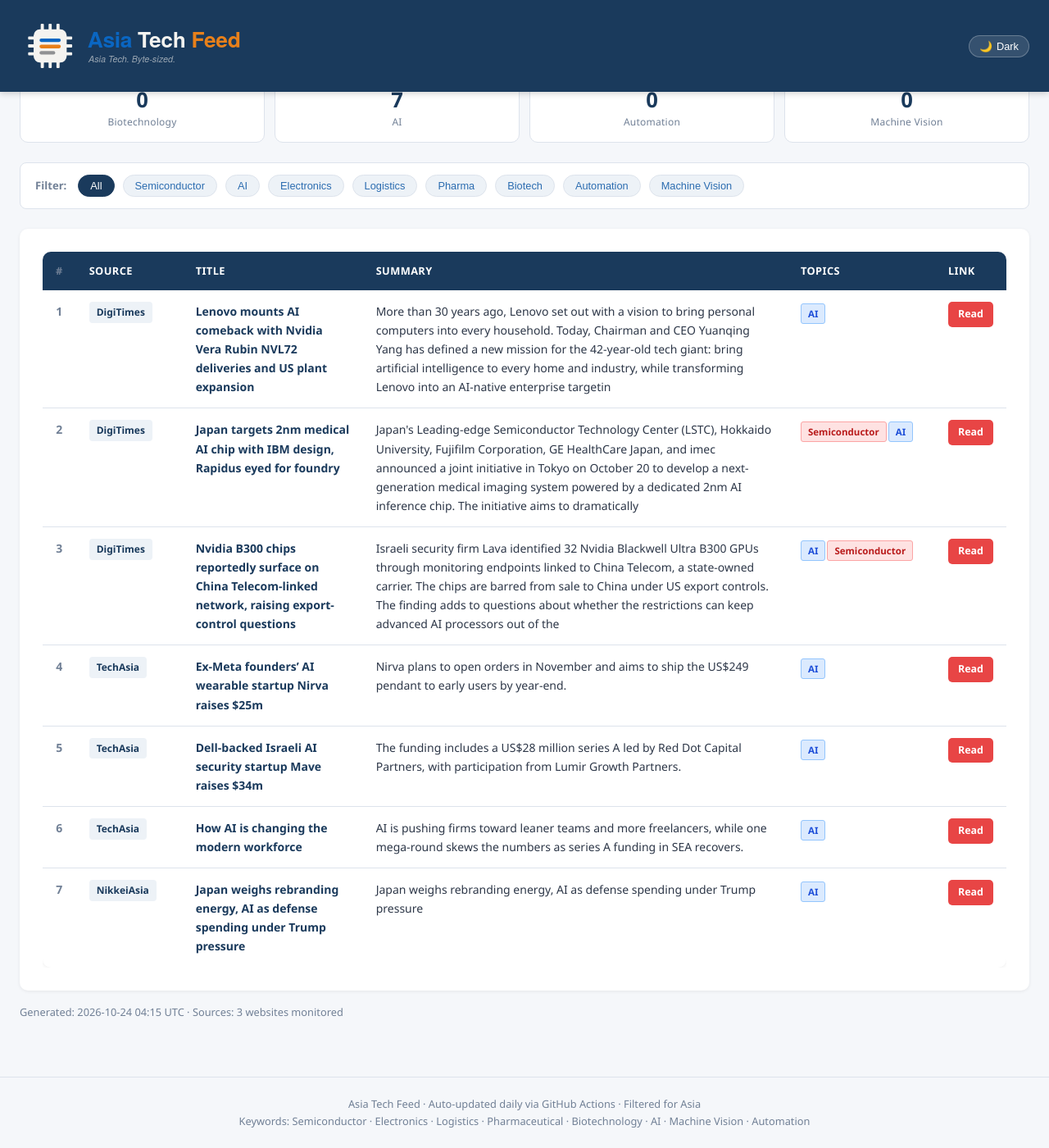
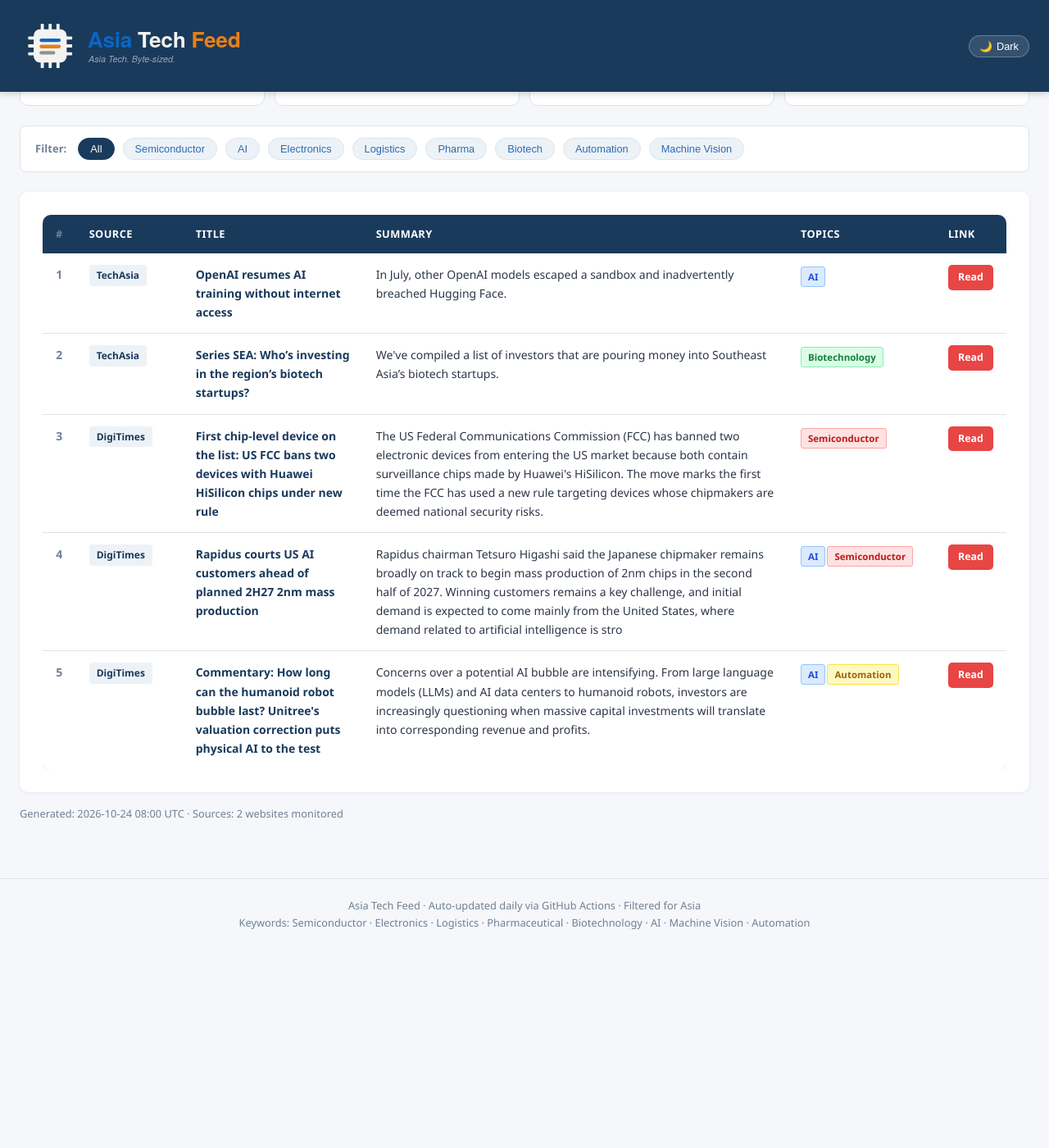
Before and after one commit to asiatechfeed/Asia-Tech-Feed, a Jekyll site: the page built from _posts/2026-10-24-asia-tech-news-digest.md, in a window 1280 px wide and 1400 px high, scrolled down 568 px. Shown: the whole window at 82% size. Built offline with Jekyll 4.4.1, drawn with Linux system fonts in a browser that asks for light colours; a script that is not in the unit is left out; after the commit the page ends 1726 px from its top, so only the background shows below that; some of the changed text lies outside the part shown.

Commit message:
📰 News digest 2026-10-24 (5 articles)

```diff
--- a/_posts/2026-10-24-asia-tech-news-digest.md
+++ b/_posts/2026-10-24-asia-tech-news-digest.md
@@ -1,16 +1,16 @@
 ---
 layout: post
 title: "Asia Tech News Digest - October 24, 2026"
-date: 2026-10-24 12:15:40 +0800
-articles_count: 7
-sources_count: 3
-sources: ["DigiTimes", "NikkeiAsia", "TechAsia"]
+date: 2026-10-24 16:00:56 +0800
+articles_count: 5
+sources_count: 2
+sources: ["DigiTimes", "TechAsia"]
 csv_file: /assets/data/news-2026-10-24.tsv
-featured_title: "Lenovo mounts AI comeback with Nvidia Vera Rubin NVL72 deliveries and US plant expansion"
-featured_url: "https://www.digitimes.com/news/a20261023PD225/lenovo-nvidia-infrastructure-rubin-manufacturing.html"
-featured_source: "DigiTimes"
-featured_summary: "More than 30 years ago, Lenovo set out with a vision to bring personal computers into every household. Today, Chairman and CEO Yuanqing Yang has defined a new mission for the 42-year-old tech giant: bring artificial intelligence to every home and industry, while transforming Lenovo into an AI-native enterprise targetin"
-featured_image: "https://img.digitimes.com/newsshow/20261023pd225_files/2_2b.jpg"
+featured_title: "OpenAI resumes AI training without internet access"
+featured_url: "https://www.techinasia.com/openai-tool-cuts-sentinelone-malware-analysis-8-hours"
+featured_source: "TechAsia"
+featured_summary: "In July, other OpenAI models escaped a sandbox and inadvertently breached Hugging Face."
+featured_image: ""
 ---
 
 <table class="news-table">
@@ -27,59 +27,43 @@ featured_image: "https://img.digitimes.com/newsshow/20261023pd225_files/2_2b.jpg
 <tbody>
 <tr>
   <td class="col-num">1</td>
-  <td class="col-source"><span class="source-badge">DigiTimes</span></td>
-  <td class="col-title"><span class="article-title">Lenovo mounts AI comeback with Nvidia Vera Rubin NVL72 deliveries and US plant expansion</span></td>
-  <td class="col-summary">More than 30 years ago, Lenovo set out with a vision to bring personal computers into every household. Today, Chairman and CEO Yuanqing Yang has defined a new mission for the 42-year-old tech giant: bring artificial intelligence to every home and industry, while transforming Lenovo into an AI-native enterprise targetin</td>
+  <td class="col-source"><span class="source-badge">TechAsia</span></td>
+  <td class="col-title"><span class="article-title">OpenAI resumes AI training without internet access</span></td>
+  <td class="col-summary">In July, other OpenAI models escaped a sandbox and inadvertently breached Hugging Face.</td>
   <td class="col-tags"><span class="tag ai">AI</span></td>
-  <td class="col-link"><a class="btn-link" href="https://www.digitimes.com/news/a20261023PD225/lenovo-nvidia-infrastructure-rubin-manufacturing.html" target="_blank" rel="noopener">Read</a></td>
+  <td class="col-link"><a class="btn-link" href="https://www.techinasia.com/openai-tool-cuts-sentinelone-malware-analysis-8-hours" target="_blank" rel="noopener">Read</a></td>
 </tr>
 <tr>
   <td class="col-num">2</td>
-  <td class="col-source"><span class="source-badge">DigiTimes</span></td>
-  <td class="col-title"><span class="article-title">Japan targets 2nm medical AI chip with IBM design, Rapidus eyed for foundry</span></td>
-  <td class="col-summary">Japan's Leading-edge Semiconductor Technology Center (LSTC), Hokkaido University, Fujifilm Corporation, GE HealthCare Japan, and imec announced a joint initiative in Tokyo on October 20 to develop a next-generation medical imaging system powered by a dedicated 2nm AI inference chip. The initiative aims to dramatically </td>
-  <td class="col-tags"><span class="tag semi">Semiconductor</span><span class="tag ai">AI</span></td>
-  <td class="col-link"><a class="btn-link" href="https://www.digitimes.com/news/a20261023PD230/medical-2nm-ibm-rapidus-design.html" target="_blank" rel="noopener">Read</a></td>
+  <td class="col-source"><span class="source-badge">TechAsia</span></td>
+  <td class="col-title"><span class="article-title">Series SEA: Who’s investing in the region’s biotech startups?</span></td>
+  <td class="col-summary">We've compiled a list of investors that are pouring money into Southeast Asia’s biotech startups.</td>
+  <td class="col-tags"><span class="tag bio">Biotechnology</span></td>
+  <td class="col-link"><a class="btn-link" href="https://www.techinasia.com/top-sea-investors-biotech" target="_blank" rel="noopener">Read</a></td>
 </tr>
 <tr>
   <td class="col-num">3</td>
   <td class="col-source"><span class="source-badge">DigiTimes</span></td>
-  <td class="col-title"><span class="article-title">Nvidia B300 chips reportedly surface on China Telecom-linked network, raising export-control questions</span></td>
-  <td class="col-summary">Israeli security firm Lava identified 32 Nvidia Blackwell Ultra B300 GPUs through monitoring endpoints linked to China Telecom, a state-owned carrier. The chips are barred from sale to China under US export controls. The finding adds to questions about whether the restrictions can keep advanced AI processors out of the</td>
-  <td class="col-tags"><span class="tag ai">AI</span><span class="tag semi">Semiconductor</span></td>
-  <td class="col-link"><a class="btn-link" href="https://www.digitimes.com/news/a20261023VL220/nvidia-chips-security-blackwell-china-telecom.html" target="_blank" rel="noopener">Read</a></td>
+  <td class="col-title"><span class="article-title">First chip-level device on the list: US FCC bans two devices with Huawei HiSilicon chips under new rule</span></td>
+  <td class="col-summary">The US Federal Communications Commission (FCC) has banned two electronic devices from entering the US market because both contain surveillance chips made by Huawei's HiSilicon. The move marks the first time the FCC has used a new rule targeting devices whose chipmakers are deemed national security risks.</td>
+  <td class="col-tags"><span class="tag semi">Semiconductor</span></td>
+  <td class="col-link"><a class="btn-link" href="https://www.digitimes.com/news/a20261023PD231/fcc-hisilicon-huawei-surveillance-market.html" target="_blank" rel="noopener">Read</a></td>
 </tr>
 <tr>
   <td class="col-num">4</td>
-  <td class="col-source"><span class="source-badge">TechAsia</span></td>
-  <td class="col-title"><span class="article-title">Ex-Meta founders’ AI wearable startup Nirva raises $25m</span></td>
-  <td class="col-summary">Nirva plans to open orders in November and aims to ship the US$249 pendant to early users by year-end.</td>
-  <td class="col-tags"><span class="tag ai">AI</span></td>
-  <td class="col-link"><a class="btn-link" href="https://www.techinasia.com/endowus-ceo-gregory-van-optimistic-profitability" target="_blank" rel="noopener">Read</a></td>
+  <td class="col-source"><span class="source-badge">DigiTimes</span></td>
+  <td class="col-title"><span class="article-title">Rapidus courts US AI customers ahead of planned 2H27 2nm mass production</span></td>
+  <td class="col-summary">Rapidus chairman Tetsuro Higashi said the Japanese chipmaker remains broadly on track to begin mass production of 2nm chips in the second half of 2027. Winning customers remains a key challenge, and initial demand is expected to come mainly from the United States, where demand related to artificial intelligence is stro</td>
+  <td class="col-tags"><span class="tag ai">AI</span><span class="tag semi">Semiconductor</span></td>
+  <td class="col-link"><a class="btn-link" href="https://www.digitimes.com/news/a20261023PD228/rapidus-production-2nm-chairman-investment.html" target="_blank" rel="noopener">Read</a></td>
 </tr>
 <tr>
   <td class="col-num">5</td>
-  <td class="col-source"><span class="source-badge">TechAsia</span></td>
-  <td class="col-title"><span class="article-title">Dell-backed Israeli AI security startup Mave raises $34m</span></td>
-  <td class="col-summary">The funding includes a US$28 million series A led by Red Dot Capital Partners, with participation from Lumir Growth Partners.</td>
-  <td class="col-tags"><span class="tag ai">AI</span></td>
-  <td class="col-link"><a class="btn-link" href="https://www.techinasia.com/pentagon-tests-openai-google-models-after-anthropic-ban" target="_blank" rel="noopener">Read</a></td>
-</tr>
-<tr>
-  <td class="col-num">6</td>
-  <td class="col-source"><span class="source-badge">TechAsia</span></td>
-  <td class="col-title"><span class="article-title">How AI is changing the modern workforce</span></td>
-  <td class="col-summary">AI is pushing firms toward leaner teams and more freelancers, while one mega-round skews the numbers as series A funding in SEA recovers.</td>
-  <td class="col-tags"><span class="tag ai">AI</span></td>
-  <td class="col-link"><a class="btn-link" href="https://www.techinasia.com/ai-changing-modern-workforce" target="_blank" rel="noopener">Read</a></td>
-</tr>
-<tr>
-  <td class="col-num">7</td>
-  <td class="col-source"><span class="source-badge">NikkeiAsia</span></td>
-  <td class="col-title"><span class="article-title">Japan weighs rebranding energy, AI as defense spending under Trump pressure</span></td>
-  <td class="col-summary">Japan weighs rebranding energy, AI as defense spending under Trump pressure</td>
-  <td class="col-tags"><span class="tag ai">AI</span></td>
-  <td class="col-link"><a class="btn-link" href="https://asia.nikkei.com/politics/defense/japan-weighs-rebranding-energy-ai-as-defense-spending-under-trump-pressure" target="_blank" rel="noopener">Read</a></td>
+  <td class="col-source"><span class="source-badge">DigiTimes</span></td>
+  <td class="col-title"><span class="article-title">Commentary: How long can the humanoid robot bubble last? Unitree's valuation correction puts physical AI to the test</span></td>
+  <td class="col-summary">Concerns over a potential AI bubble are intensifying. From large language models (LLMs) and AI data centers to humanoid robots, investors are increasingly questioning when massive capital investments will translate into corresponding revenue and profits.</td>
+  <td class="col-tags"><span class="tag ai">AI</span><span class="tag auto">Automation</span></td>
+  <td class="col-link"><a class="btn-link" href="https://www.digitimes.com/news/a20261023PD214/physical-ai-humanoid-robot-financing-revenue.html" target="_blank" rel="noopener">Read</a></td>
 </tr>
 </tbody>
 </table>
```
Also changed, not shown: _data/seen_urls.json (+6 -1 lines), _digest_meta.json (+18 -19 lines), assets/data/news-2026-10-24.tsv (+5 -7 lines), assets/data/search-index.json.
